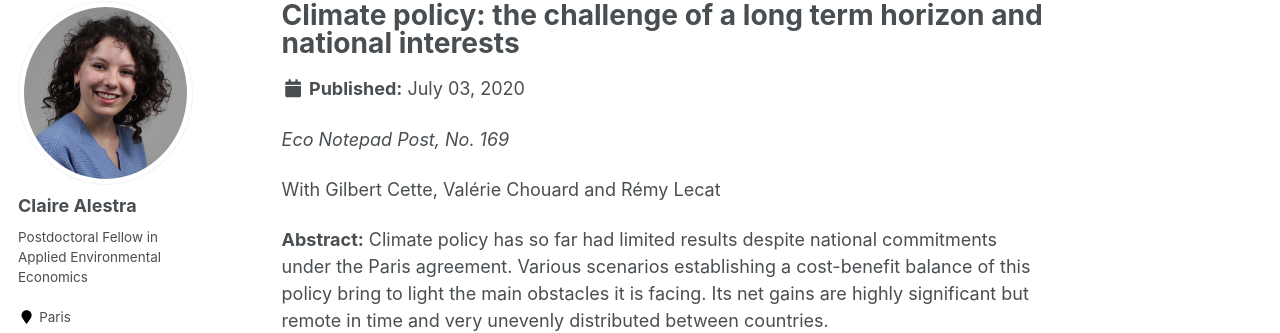
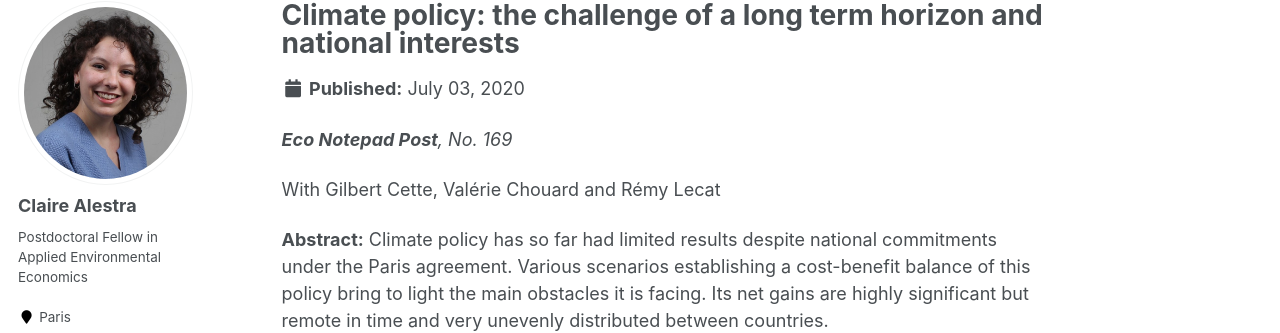
Before and after one commit to ClaireAlestra/ClaireAlestra.github.io, a Jekyll site: the page built from _posts/2012-08-14-blog-post-1.md, in a window 1280 px wide and 1057 px high. Shown: the part 117-450 px from the top of the window. Built offline with Jekyll 4.4.1, drawn with Linux system fonts in a browser that asks for light colours.

```diff
--- a/_posts/2012-08-14-blog-post-1.md
+++ b/_posts/2012-08-14-blog-post-1.md
@@ -9,7 +9,7 @@ tags:
   - Long term
 ---
 
-*Eco Notepad Post, No. 169*
+***Eco Notepad Post**, No. 169*
 
 With Gilbert Cette, Valérie Chouard and Rémy Lecat
 
```
